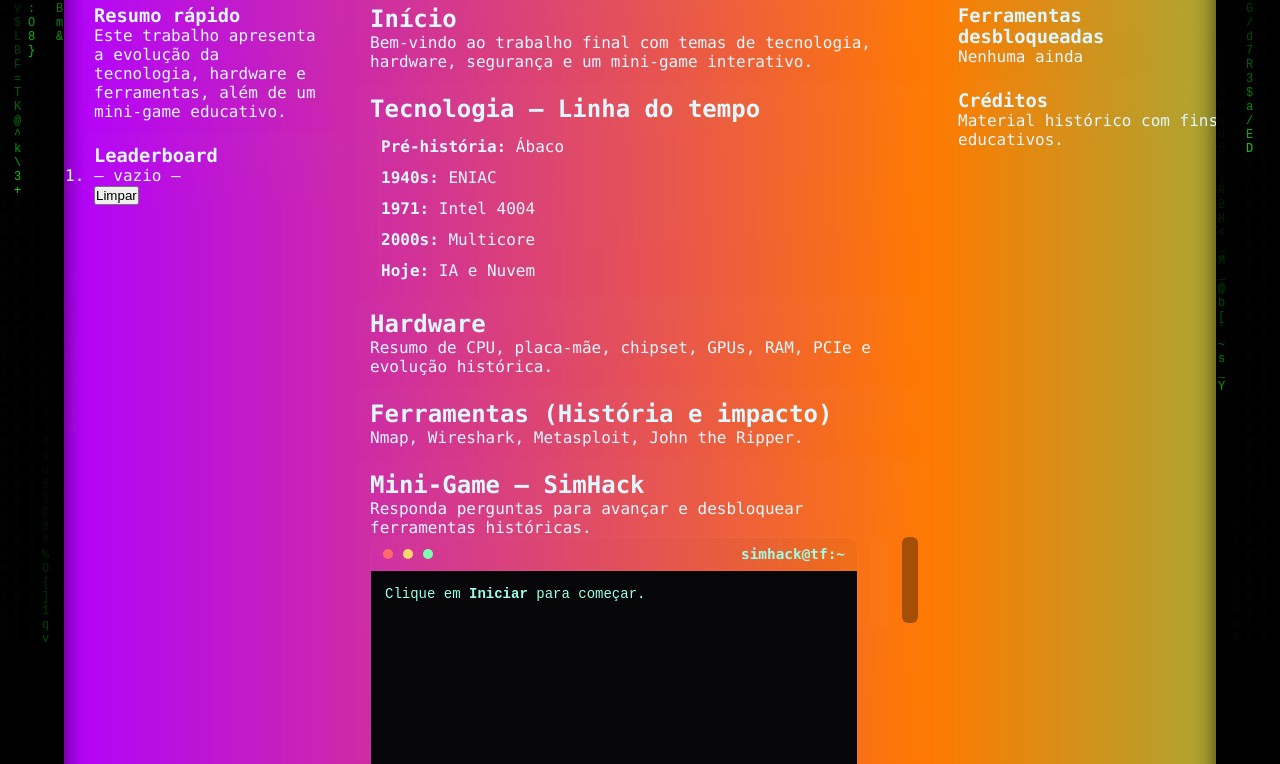
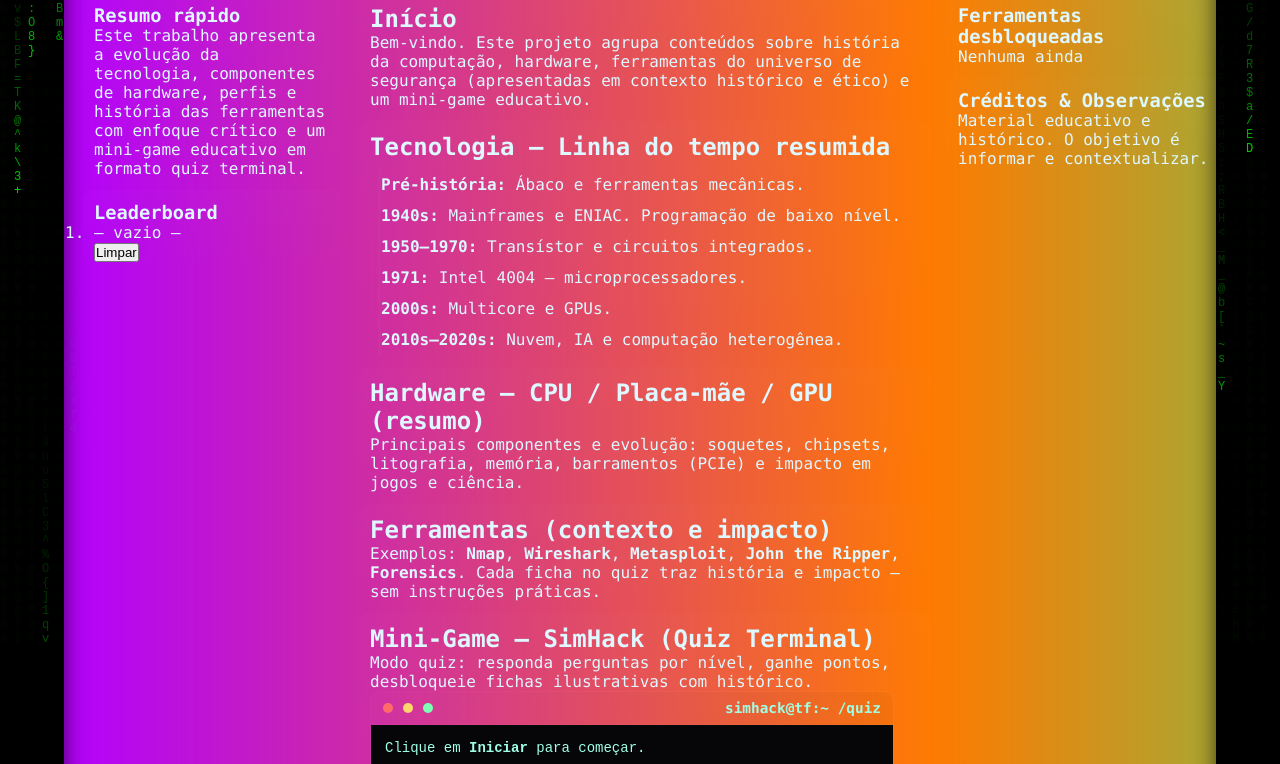
Before and after one commit to GarbillaDev/garbilladev.github.io, a plain HTML site: page index.html in a window 1280 px wide. Shown: the part 156-920 px from the top of the page. Drawn offline with Linux system fonts and the light colour scheme; no server answers.

Commit message:
Update index.html

```diff
--- a/index.html
+++ b/index.html
@@ -11,16 +11,13 @@
 
   <!-- Scripts existentes -->
   <script defer src="assets/js/script.js"></script>
-
-  <!-- IMPORTANTE: game.js precisa estar DEPOIS dos elementos -->
   <script defer src="assets/js/game.js"></script>
-
   <script defer src="assets/js/emulator.js"></script>
 
   <!-- Emulatrix SNES -->
   <script>
     var EmulatrixModule = {
-      locateFile: function (path) {
+      locateFile: function(path) {
         if (path.endsWith(".wasm")) return "wasm/Emulatrix_SuperNintendo.wasm";
         return path;
       }
@@ -28,21 +25,18 @@
   </script>
   <script src="wasm/Emulatrix_SuperNintendo.js"></script>
 </head>
-
 <body>
   <!-- Fundo Matrix -->
   <canvas id="matrix-bg" class="matrix-bg" aria-hidden="true"></canvas>
 
   <div class="app-container rgb-border" id="app">
-
     <!-- HEADER -->
     <header class="topbar">
       <div class="brand">
         <h1>TF — Tecnologia · Hackers · Games</h1>
-        <p class="tag">História • Ferramentas • Mini-Game educativo</p>
+        <p class="tag">História • Ferramentas (contexto & impacto) • Mini-Game educativo</p>
       </div>
-
-      <nav class="topnav" id="topnav">
+      <nav class="topnav" id="topnav" aria-label="Navegação principal">
         <a href="#intro">Início</a>
         <a href="#tecnologia">Tecnologia</a>
         <a href="#hardware">Hardware</a>
@@ -52,7 +46,6 @@
         <a href="#retro-emulator">Emulatrix SNES</a>
         <a href="#contato">Contato</a>
       </nav>
-
       <div class="top-controls">
         <button id="contrast-toggle" title="Alternar tema">⚡</button>
       </div>
@@ -60,97 +53,83 @@
 
     <!-- MAIN GRID -->
     <main class="main-grid" id="main">
-
       <!-- COLUNA ESQUERDA -->
       <aside class="side left-side">
         <section class="card">
           <h3>Resumo rápido</h3>
-          <p>Este trabalho apresenta a evolução da tecnologia, hardware e ferramentas, além de um mini-game educativo.</p>
+          <p>Este trabalho apresenta a evolução da tecnologia, componentes de hardware, perfis e história das ferramentas com enfoque crítico e um mini-game educativo em formato quiz terminal.</p>
         </section>
-
         <section class="card">
           <h3>Leaderboard</h3>
-          <div id="leaderboard" class="leaderboard">
+          <div id="leaderboard" class="leaderboard" aria-live="polite">
             <ol id="lb-list"><li>— vazio —</li></ol>
             <button id="clear-lb">Limpar</button>
           </div>
         </section>
       </aside>
 
-      <!-- CONTEÚDO CENTRAL -->
-      <section class="content">
+      <!-- CONTEÚDO PRINCIPAL -->
+      <section class="content" id="content">
 
         <!-- INÍCIO -->
         <article id="intro" class="panel">
           <h2>Início</h2>
-          <p>Bem-vindo ao trabalho final com temas de tecnologia, hardware, segurança e um mini-game interativo.</p>
+          <p>Bem-vindo. Este projeto agrupa conteúdos sobre história da computação, hardware, ferramentas do universo de segurança (apresentadas em contexto histórico e ético) e um mini-game educativo.</p>
         </article>
 
         <!-- TECNOLOGIA -->
         <article id="tecnologia" class="panel">
-          <h2>Tecnologia — Linha do tempo</h2>
+          <h2>Tecnologia — Linha do tempo resumida</h2>
           <ul class="timeline">
-            <li><strong>Pré-história:</strong> Ábaco</li>
-            <li><strong>1940s:</strong> ENIAC</li>
-            <li><strong>1971:</strong> Intel 4004</li>
-            <li><strong>2000s:</strong> Multicore</li>
-            <li><strong>Hoje:</strong> IA e Nuvem</li>
+            <li><strong>Pré-história:</strong> Ábaco e ferramentas mecânicas.</li>
+            <li><strong>1940s:</strong> Mainframes e ENIAC. Programação de baixo nível.</li>
+            <li><strong>1950–1970:</strong> Transístor e circuitos integrados.</li>
+            <li><strong>1971:</strong> Intel 4004 — microprocessadores.</li>
+            <li><strong>2000s:</strong> Multicore e GPUs.</li>
+            <li><strong>2010s–2020s:</strong> Nuvem, IA e computação heterogênea.</li>
           </ul>
         </article>
 
         <!-- HARDWARE -->
         <article id="hardware" class="panel">
-          <h2>Hardware</h2>
-          <p>Resumo de CPU, placa-mãe, chipset, GPUs, RAM, PCIe e evolução histórica.</p>
+          <h2>Hardware — CPU / Placa-mãe / GPU (resumo)</h2>
+          <p>Principais componentes e evolução: soquetes, chipsets, litografia, memória, barramentos (PCIe) e impacto em jogos e ciência.</p>
         </article>
 
         <!-- FERRAMENTAS -->
         <article id="ferramentas" class="panel">
-          <h2>Ferramentas (História e impacto)</h2>
-          <p>Nmap, Wireshark, Metasploit, John the Ripper.</p>
+          <h2>Ferramentas (contexto e impacto)</h2>
+          <p>Exemplos: <strong>Nmap</strong>, <strong>Wireshark</strong>, <strong>Metasploit</strong>, <strong>John the Ripper</strong>, <strong>Forensics</strong>. Cada ficha no quiz traz história e impacto — sem instruções práticas.</p>
         </article>
 
-        <!-- MINI-GAME -->
+        <!-- MINI-GAME SIMHACK -->
         <article id="game" class="panel panel-game">
-          <h2>Mini-Game — SimHack</h2>
-          <p>Responda perguntas para avançar e desbloquear ferramentas históricas.</p>
-
+          <h2>Mini-Game — SimHack (Quiz Terminal)</h2>
+          <p>Modo quiz: responda perguntas por nível, ganhe pontos, desbloqueie fichas ilustrativas com histórico.</p>
           <div class="game-wrapper">
-
-            <!-- TERMINAL -->
-            <div class="terminal-card">
+            <div class="terminal-card" role="application">
               <div class="terminal-header">
                 <span class="dot red"></span>
                 <span class="dot yellow"></span>
                 <span class="dot green"></span>
-                <div class="term-title">simhack@tf:~</div>
+                <div class="term-title">simhack@tf:~ /quiz</div>
               </div>
-
               <div id="terminal" class="terminal">
-                <div id="terminal-output">Clique em <strong>Iniciar</strong> para começar.</div>
+                <div id="terminal-output" class="terminal-output">Clique em <strong>Iniciar</strong> para começar.</div>
                 <div id="choices" class="choices"></div>
               </div>
-
               <div class="terminal-controls">
                 <div class="left-controls">
                   <button id="game-start">Iniciar</button>
                   <button id="game-next" disabled>Próxima</button>
                   <button id="game-reset">Reiniciar</button>
                 </div>
-
                 <div class="right-controls">
-                  <div>Score: <strong id="score">0</strong></div>
-                  <div>Nível: <strong id="level">0</strong></div>
+                  <div class="scoreline">Score: <strong id="score">0</strong></div>
+                  <div class="scoreline">Nível: <strong id="level">0</strong></div>
                 </div>
               </div>
             </div>
-
-            <!-- CARD DE FERRAMENTA DESBLOQUEADA -->
-            <div id="tool-card" class="tool-card hidden"></div>
-
-            <!-- HISTÓRICO -->
-            <div id="history" class="history"></div>
-
           </div>
         </article>
 
@@ -159,7 +138,6 @@
           <h2>Emulador Retro</h2>
           <div id="emulator-root" class="emulator-root">
             <canvas id="emu-screen" width="512" height="480"></canvas>
-
             <div class="emu-controls">
               <label class="file-btn">
                 <input id="rom-file" type="file" accept=".smc,.sfc,.zip" />
@@ -169,19 +147,16 @@
               <button id="emu-pause">⏸️ Pausar</button>
               <button id="emu-reset">🔁 Reset</button>
             </div>
-
             <div id="emu-status" class="emu-status">Nenhuma ROM carregada</div>
           </div>
         </article>
 
-        <!-- EMULATRIX -->
+        <!-- EMULATRIX SNES -->
         <article id="retro-emulator" class="panel">
           <h2>Emulatrix SNES</h2>
-          <p>Carregue uma ROM e jogue direto no navegador.</p>
-
+          <p>Carregue uma ROM (.smc/.sfc) e jogue diretamente no navegador com Emulatrix.</p>
           <div id="emulatrix-root" class="emulator-root">
             <canvas id="emulatrix-screen" width="512" height="480"></canvas>
-
             <div class="emu-controls">
               <label class="file-btn">
                 <input id="emulatrix-rom" type="file" accept=".smc,.sfc,.zip" />
@@ -191,7 +166,6 @@
               <button id="emulatrix-pause">⏸️ Pausar</button>
               <button id="emulatrix-reset">🔁 Reset</button>
             </div>
-
             <div id="emulatrix-status" class="emu-status">Nenhuma ROM carregada</div>
           </div>
         </article>
@@ -199,7 +173,7 @@
         <!-- CONTATO -->
         <article id="contato" class="panel">
           <h2>Contato</h2>
-          <p>Autor: Matheus Wickert Garbilla</p>
+          <p>Autor: Matheus Wickert Garbilla — email: exemplo@dominio.com</p>
         </article>
 
       </section>
@@ -210,19 +184,16 @@
           <h3>Ferramentas desbloqueadas</h3>
           <div id="unlocked-list">Nenhuma ainda</div>
         </section>
-
         <section class="card">
-          <h3>Créditos</h3>
-          <p>Material histórico com fins educativos.</p>
+          <h3>Créditos & Observações</h3>
+          <p>Material educativo e histórico. O objetivo é informar e contextualizar.</p>
         </section>
       </aside>
-
     </main>
 
     <footer class="footer">
       <p>&copy; 2025 — Trabalho Final — Matheus Wickert Garbilla</p>
     </footer>
-
   </div>
 
   <!-- INICIALIZAÇÃO EMULATRIX -->
@@ -231,7 +202,7 @@
       let emu = null;
       let romData = null;
 
-      EmulatrixModule.onRuntimeInitialized = function () {
+      EmulatrixModule.onRuntimeInitialized = function() {
         emu = EmulatrixModule;
         console.log("Emulatrix pronto!");
       };
@@ -271,6 +242,5 @@
       });
     });
   </script>
-
 </body>
 </html>
```
